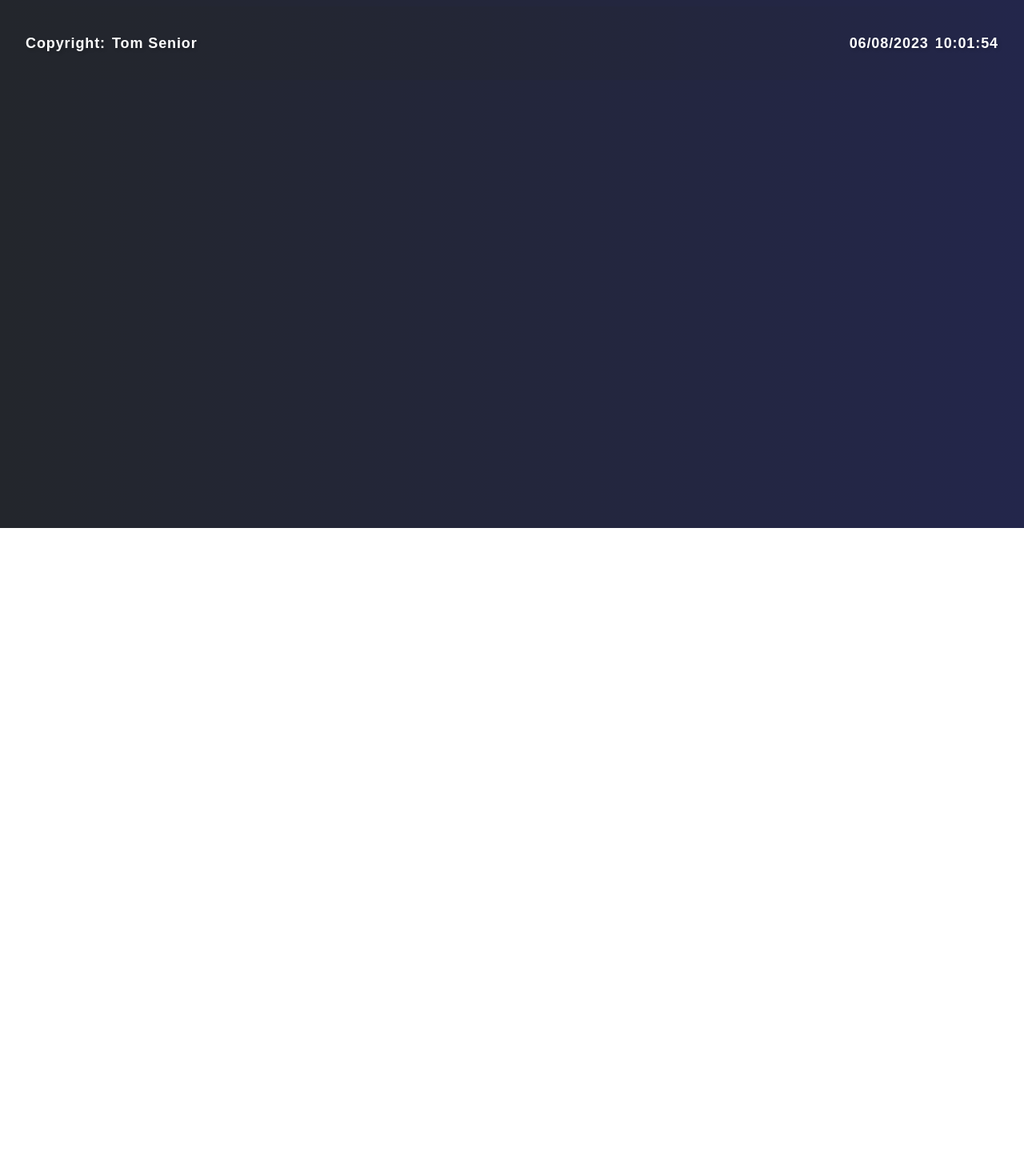
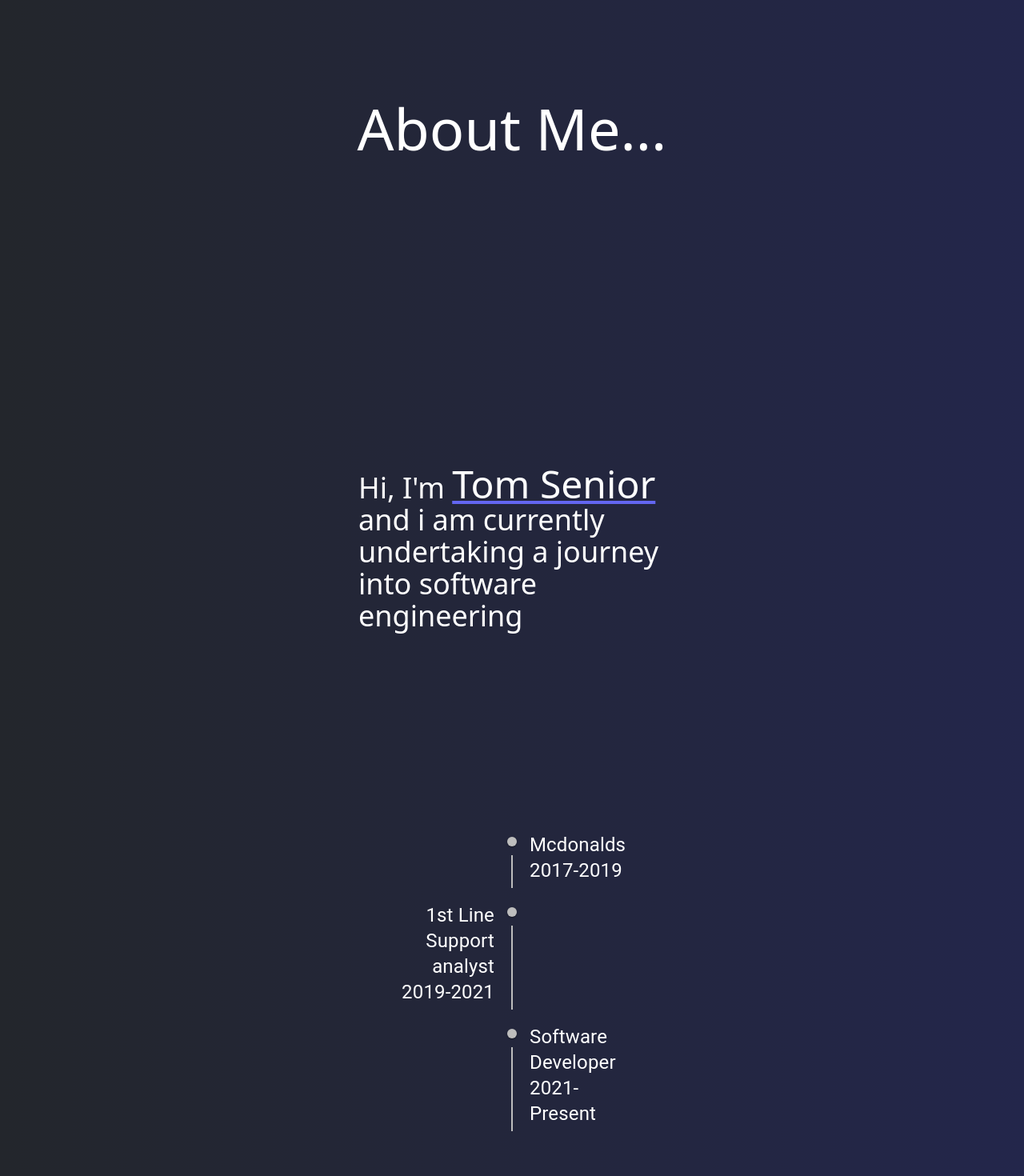
Before and after one commit to tomsenior20/React-Portfolio, a React (Create React App) app: page /about in a window 1280 px wide. Shown: the part 140-1610 px from the top of the page at 80% size. Before the commit the page ends 800 px from the top, so only its background shows below. Built offline with nearby package versions, Linux system fonts and the light colour scheme.

Commit message:
timeline added to about page

```diff
--- a/src/pages/about.jsx
+++ b/src/pages/about.jsx
@@ -1,14 +1,51 @@
-import React from 'react';
+import React, { useState } from 'react';
 import { Helmet } from 'react-helmet'
+import Timeline from '@mui/lab/Timeline';
+import TimelineItem from '@mui/lab/TimelineItem';
+import TimelineSeparator from '@mui/lab/TimelineSeparator';
+import TimelineConnector from '@mui/lab/TimelineConnector';
+import TimelineContent from '@mui/lab/TimelineContent';
+import TimelineDot from '@mui/lab/TimelineDot';
 
-export default function About(params) {
+export default function About() {
+    // Experience
+    const Experience = [
+        { Job: "Mcdonalds", TimeFrame: "2017-2019" },
+        { Job: "1st Line Support analyst", TimeFrame: "2019-2021" },
+        { Job: "Software Developer", TimeFrame: "2021-Present" }
+    ]
+
     return (
         <>
             <Helmet>
                 <title>About Page</title>
             </Helmet>
-            <div className="mt-[100px] p-3">
-                <h1 className="text-white text-center ">About Me...</h1>
+            <div className="my-[100px] h-[300px] flex justify-center items-center md:h-[400px] p-3">
+                <h1 className="contactMainHeader text-white text-5xl md:text-7xl text-center ">About Me...</h1>
+            </div>
+            <div className="experienceContainer">
+                <div className="h-[400px] md:h-[450px] w-[85%] md:w-[30%] mx-auto flex justify-center items-center">
+                    <h3 className="experienceHeader text-clip text-4xl text-white">Hi, I'm <span className="text-5xl underline decoration-indigo-500">Tom Senior </span>
+                        and i am currently undertaking a journey into software engineering</h3>
+                </div>
+            </div>
+            <div className="experience flex flex-col md:flex-col h-[400px] md:h-[500px] my-[4rem] justify-center items-center">
+                {Experience.map((exp, index) => (
+                    <div key={index} className="flex flex-col md:flex-row w-full md:w-[30%] justify-between around">
+                        <Timeline position={index % 2 === 0 ? 'alternate' : 'alternate-reverse'} className="flex-col flex">
+                            <TimelineItem>
+                                <TimelineSeparator>
+                                    <TimelineDot className="text-indigo" />
+                                    <TimelineConnector />
+                                </TimelineSeparator>
+                                <TimelineContent className="text-white">
+                                    <p className="text-2xl">{exp.Job}</p>
+                                    <p className="text-2xl">{exp.TimeFrame}</p>
+                                </TimelineContent>
+                            </TimelineItem>
+                        </Timeline>
+                    </div>
+                ))}
             </div>
         </>
     )
--- /dev/null
+++ b/src/static/about.css
@@ -0,0 +1,15 @@
+.contactMainHeader{
+    letter-spacing: 0.05em;
+    font-family: Arial, Helvetica, sans-serif;
+    line-height: 2.5;
+    text-shadow: 2px 2px 4px rgba(0, 0, 0, 0.2);
+    font-weight: 700;
+}
+
+.experienceHeader{
+    letter-spacing: 0.05em;
+    font-family: Arial, Helvetica, sans-serif;
+    line-height: 2;
+    text-shadow: 2px 2px 4px rgba(0, 0, 0, 0.2);
+    font-weight: 700;
+}
```
Also changed, not shown: package.json (+8 -0 lines), 1 other file (tests, documents, lock files or other folders).
